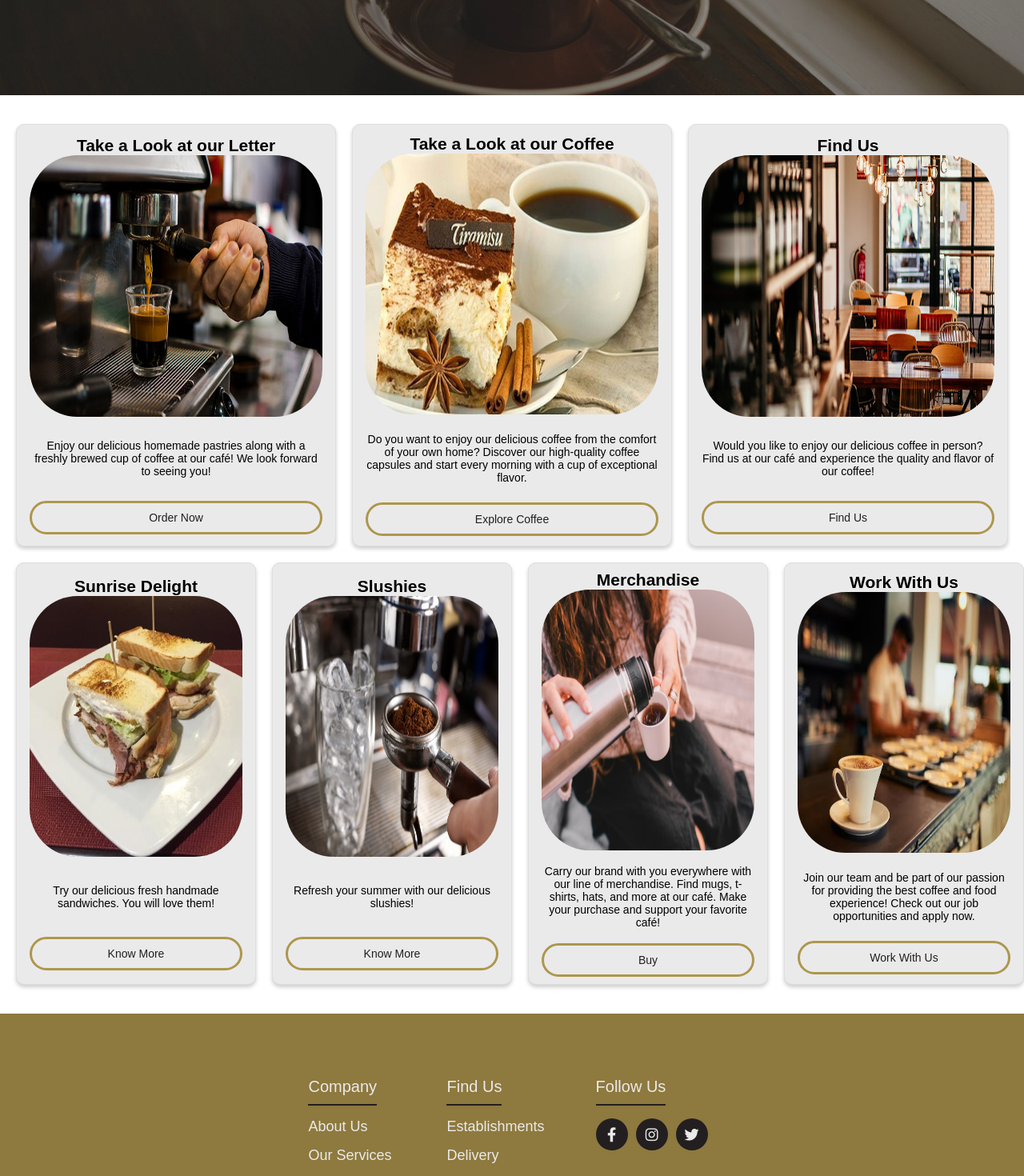
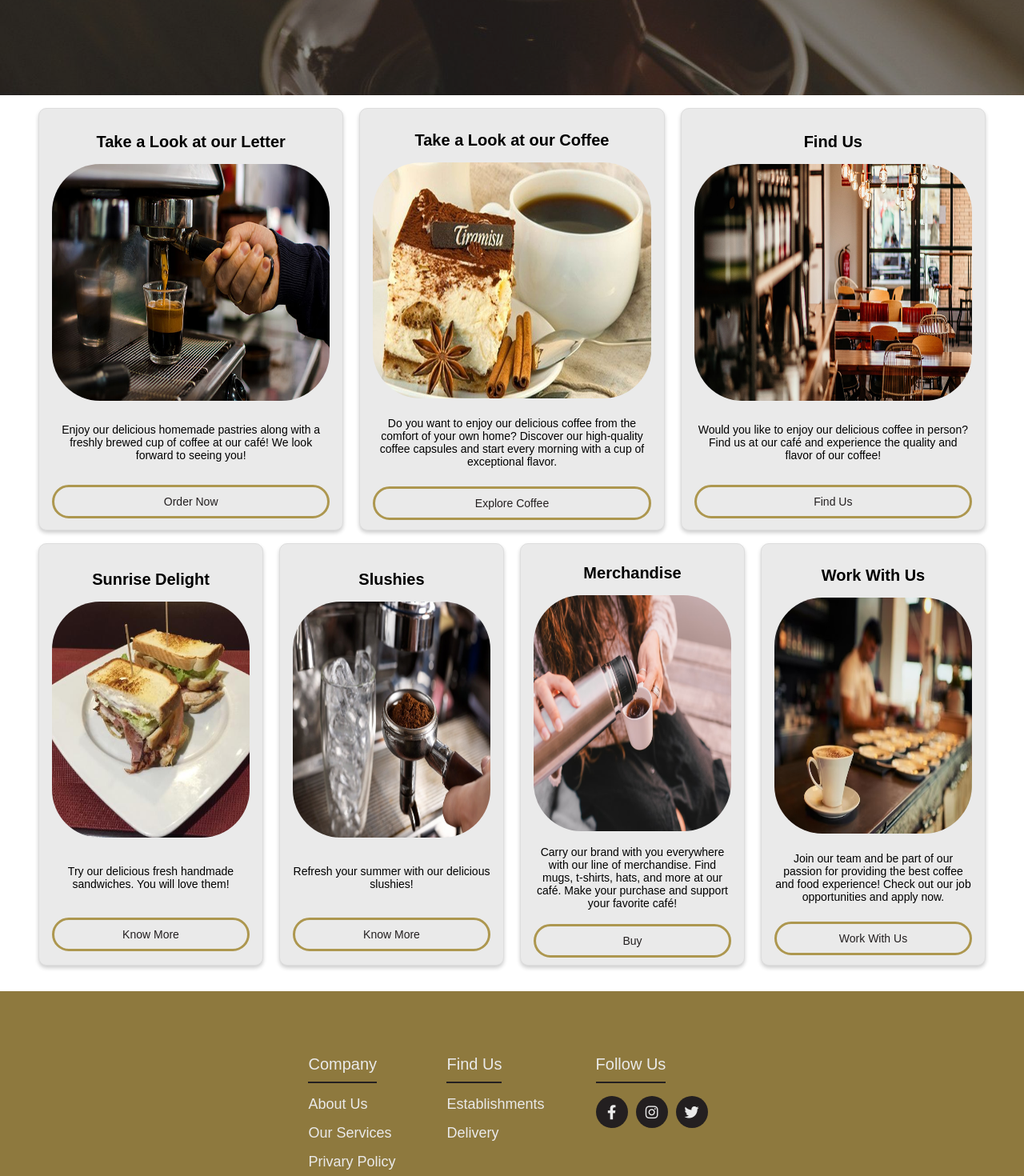
Before and after one commit to meeeww/tfg_cliente, a React (Vite) app: page / in a window 1280 px wide. Shown: the part 540-2010 px from the top of the page at 80% size. Built offline with nearby package versions, Linux system fonts and the light colour scheme.

Commit message:
Fixing inicio

```diff
--- a/src/components/Dashboard/Panel.jsx
+++ b/src/components/Dashboard/Panel.jsx
@@ -1,8 +1,6 @@
 const managements = [
     { name: 'products', href: '/dashboard/products', icon: "fa-solid fa-mug-saucer" },
     { name: 'categories', href: '/dashboard/categories', icon: "fa-solid fa-tag" },
-    { name: 'characteristics', href: '/dashboard/characteristics', icon: "fa-solid fa-barcode" },
-
 ]
 
 const clients = [
--- a/src/estilos/estilos.css
+++ b/src/estilos/estilos.css
@@ -107,7 +107,6 @@ body {
   height: 70vh;
   z-index: 10;
   background-image: url("../assets/BackgroundImage.png");
-  background-size: 100%;
   opacity: 0.9;
   background-repeat: no-repeat;
   background-attachment: fixed;
@@ -193,7 +192,7 @@ body {
   grid-template-columns: repeat(3, 1fr);
   grid-column-gap: 20px;
   align-items: center;
-  padding: 20px 20px 0px 20px;
+  padding-inline: 3rem;
   width: 100%;
 }
 
@@ -218,12 +217,6 @@ body {
   flex-direction: column;
 }
 
-.InformacionCaja {
-  display: flex;
-  flex-direction: column;
-  justify-content: space-around;
-}
-
 .InformacionDivContainer2 img {
   width: 100%;
   height: 100%;
@@ -243,6 +236,11 @@ body {
   justify-content: space-around;
   width: 100%;
   height: 66.6%;
+}
+
+.InformacionCaja h2{
+  padding-block: 1rem;
+  font-size: 20px;
 }
 
 .botonInformacion {
@@ -269,7 +267,8 @@ body {
   grid-template-columns: repeat(4, 1fr);
   grid-column-gap: 20px;
   align-items: center;
-  padding: 20px 0px 20px 20px;
+  padding-inline: 3rem;
+  padding-block: 1rem;
   width: 100%;
 }
 
```
Also changed, not shown: src/assets/Backgrounds/blob-scene-haikei.png (added), src/assets/Backgrounds/wave-haikei.png (added).
